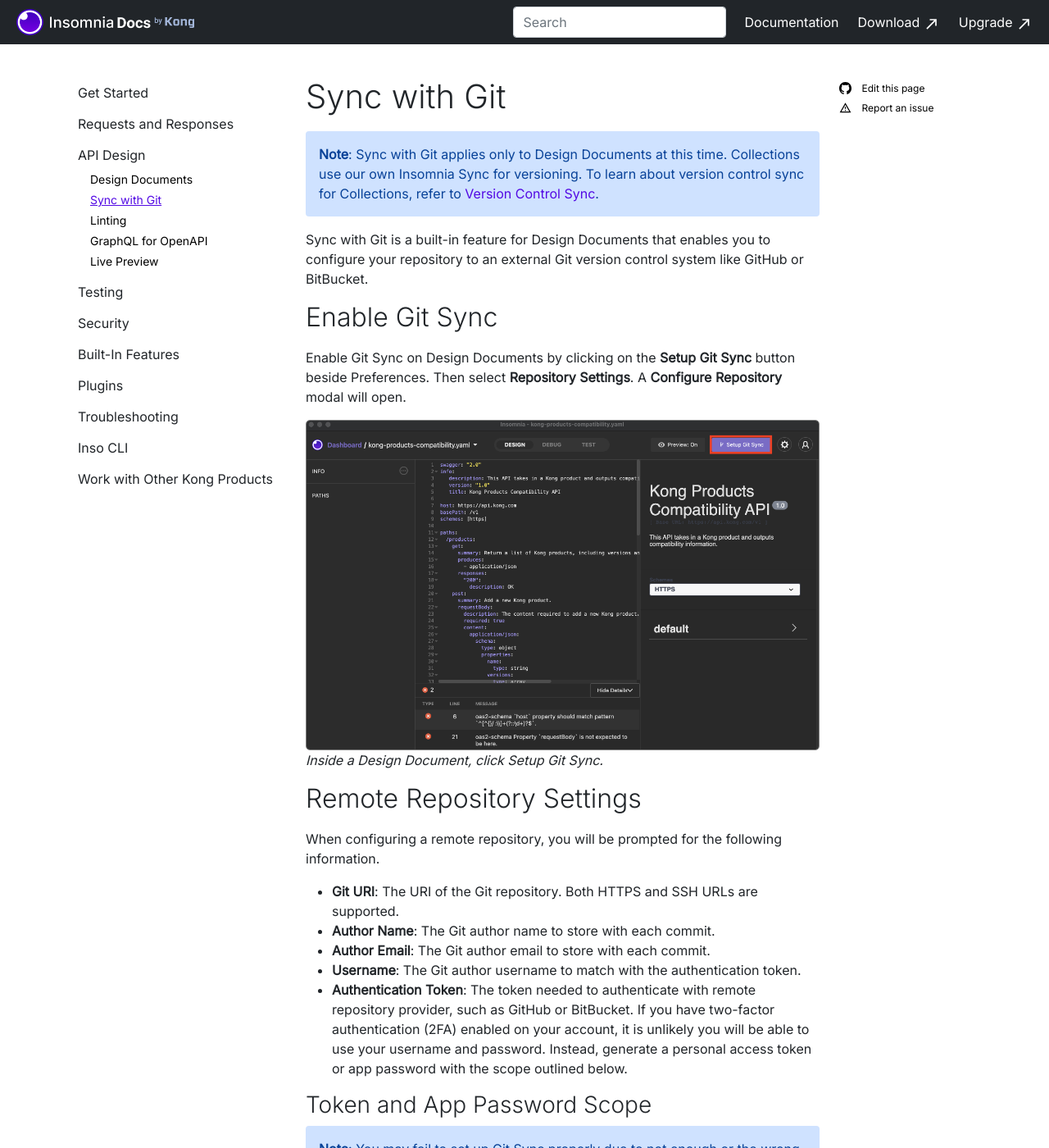
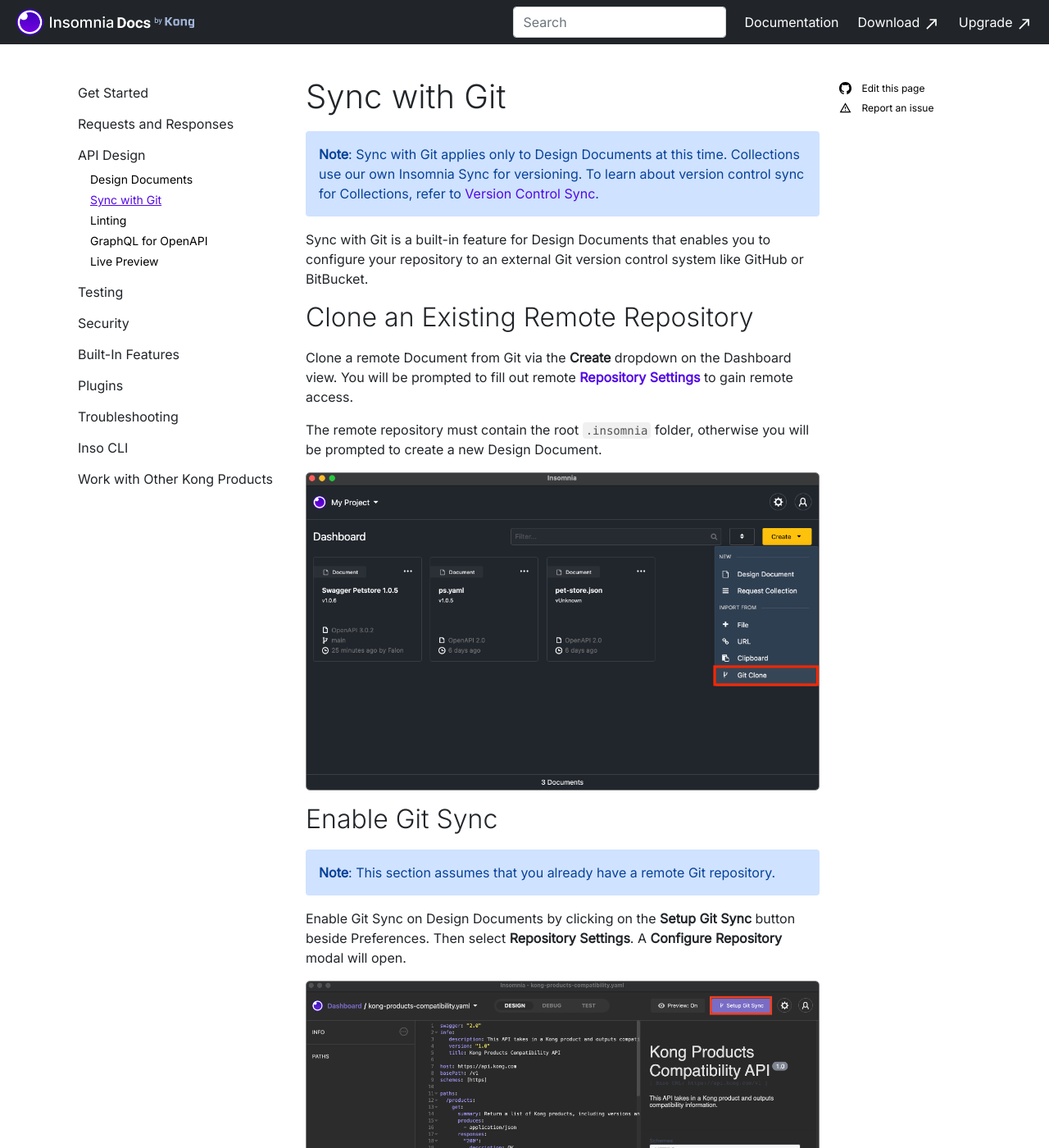
Before and after one commit to Kong/insomnia-docs, a Jekyll site: the page built from docs/insomnia/git-sync.md, in a window 1280 px wide and 1400 px high. Shown: the whole window at 82% size. Built offline with Jekyll 4.4.1, drawn with Linux system fonts in a browser that asks for light colours; comment, search, counter and statistics services are not loaded; some of the changed text lies outside the part shown.

Commit message:
move repo section up

```diff
--- a/docs/insomnia/git-sync.md
+++ b/docs/insomnia/git-sync.md
@@ -10,7 +10,18 @@
 
 Sync with Git is a built-in feature for Design Documents that enables you to configure your repository to an external Git version control system like GitHub or BitBucket.
 
+## Clone an Existing Remote Repository
+
+Clone a remote Document from Git via the **Create** dropdown on the Dashboard view. You will be prompted to fill out remote [**Repository Settings**](#remote-repository-settings) to gain remote access.
+
+The remote repository must contain the root `.insomnia` folder, otherwise you will be prompted to create a new Design Document.
+
+![Click the Create dropdown menu and select Git Clone](/assets/images/git-clone.png)
+
 ## Enable Git Sync
+
+{:.alert .alert-primary}
+**Note**: This section assumes that you already have a remote Git repository.
 
 Enable Git Sync on Design Documents by clicking on the **Setup Git Sync** button beside Preferences. Then select **Repository Settings**. A **Configure Repository** modal will open.
 
@@ -44,14 +55,6 @@
 * [Bitbucket Server](https://confluence.atlassian.com/bitbucketserver/personal-access-tokens-939515499.html)
 
 Once complete, click **Done** and the repository settings will be persisted for future operations. The author details and token can be updated as needed.
-
-## Clone an Existing Remote Repository
-
-Clone a remote Document from Git via the **Create** dropdown on the Dashboard view. You will be prompted to fill out remote [**Repository Settings**](#remote-repository-settings) to gain remote access.
-
-The remote repository must contain the root `.insomnia` folder, otherwise you will be prompted to create a new Design Document.
-
-![Click the Create dropdown menu and select Git Clone](/assets/images/git-clone.png)
 
 ## Manage Branches
 
```
